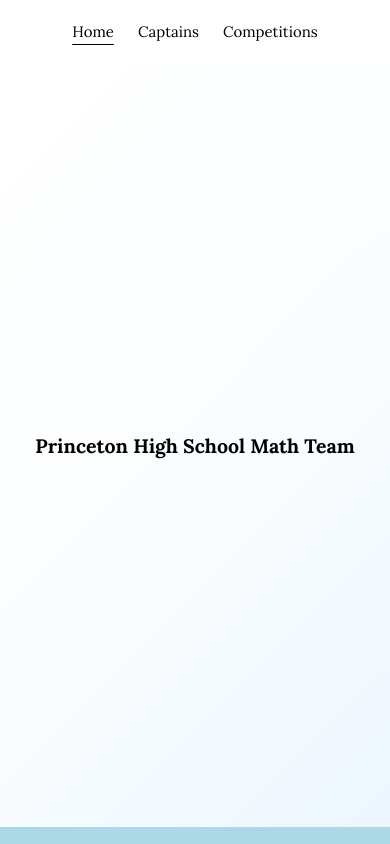
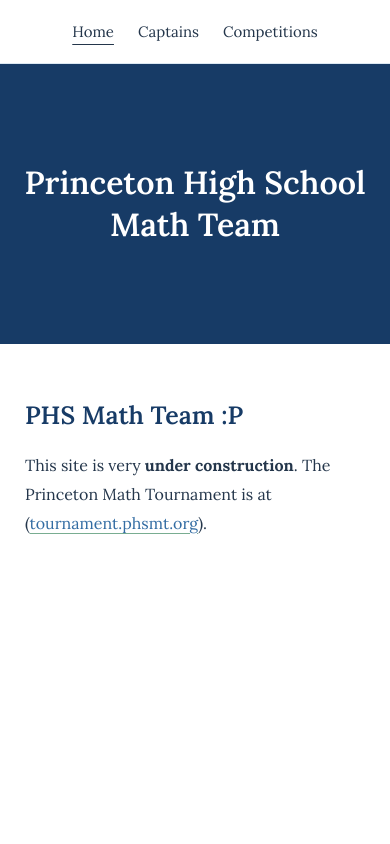
Before and after one commit to princetonhsmath/mathteam, a plain HTML site: page index.html in a window 390 px wide. Shown: the top 844 px of the page. Drawn offline with Linux system fonts and the light colour scheme.

Commit message:
:P
Refactor CSS variables and styles for improved layout and design consistency.

```diff
--- a/styles.css
+++ b/styles.css
@@ -1,52 +1,219 @@
-:root, input, button {
-	font-family: "Lora";
+:root {
+    --navy: #173B66;
+    --blue: #326CA3;
+    --light-blue: #EAF3FB;
+    --white: #FFFFFF;
+    --green: #79AD91;
+    --dark-green: #397B59;
+    --text: #24364B;
+}
+
+html {
+    scroll-behavior: smooth;
 }
 
 body {
-	margin:0;
+    margin: 0;
+    font-family: 'Lora', serif;
+    color: var(--text);
+    background: var(--white);
 }
 
-section#hero {
-	height:calc(100vh - max(5rem, 5vh));
-	width:100vw;
-	min-height: 5rem;
+.navbar {
+    display: flex;
+    justify-content: space-between;
+    align-items: center;
+    padding: 24px 50px;
+    background: var(--white);
+    border-bottom: 1px solid #DCE8F2;
+}
 
-	display: flex;
-	align-items: center;
-	justify-content: center;
+.navbar-brand {
+    font-family: 'Lora', serif;
+    font-size: 20px;
+    font-weight: 700;
+    color: var(--navy);
+    text-decoration: none;
+}
 
-	position: relative;
+.navbar-links {
+    display: flex;
+    align-items: center;
+    gap: 35px;
+}
 
-	background: linear-gradient(
-		135deg,
-		#ffffff 0%,
-		#fafdff 55%,
-		#edf6ff 100%
-	);
+.navbar-links a {
+    font-family: 'Lora', serif;
+    color: var(--navy);
+    font-size: 16px;
+    font-weight: 600;
+    text-decoration: none;
+    transition: color 0.2s ease;
+}
+
+.navbar-links a:hover {
+    color: var(--dark-green);
+}
+
+#hero {
+    position: relative;
+    display: flex;
+    justify-content: center;
+    align-items: center;
+    min-height: 360px;
+    padding: 60px 24px;
+    background: var(--navy);
+    color: var(--white);
+    text-align: center;
+    overflow: hidden;
+    box-sizing: border-box;
 }
 
 #hero h1 {
-	font-size: calc(min(10vh, 5vw));
+    position: relative;
+    z-index: 1;
+    font-size: clamp(32px, 5vw, 54px);
+    font-weight: 600;
+    line-height: 1.3;
+    max-width: 900px;
+    margin: 0;
 }
 
-section.body-section {
-	background:lightblue;
-	padding-block:2rem;
-	padding-inline: 1rem;
+#hero .funky-anim {
+    position: absolute;
+    inset: 0;
+    width: 100%;
+    height: 100%;
+    pointer-events: none;
 }
 
-canvas.funky-anim {
-	position: absolute;
-	inset:0;
-	/* background:red; */
-	width:100%;
-	height: 100%;
-	z-index:-1;
+.body-section {
+    box-sizing: border-box;
+    width: 100%;
+    max-width: none;
+    margin: 0;
+    padding: 75px max(28px, calc((100% - 900px) / 2));
 }
 
-a {
-	color: rgb(0, 136, 255);
-	&:hover {
-		font-weight: bold;
-	}
+.body-section h2 {
+    color: var(--navy);
+    font-size: clamp(25px, 3vw, 34px);
+    font-weight: 600;
+    margin: 0 0 25px;
 }
+
+.body-section p {
+    font-size: 16px;
+    line-height: 1.9;
+    margin: 0 0 20px;
+}
+
+.body-section a {
+    color: var(--blue);
+    text-decoration: underline;
+    text-decoration-color: var(--green);
+    text-underline-offset: 4px;
+}
+
+.body-section a:hover {
+    color: var(--dark-green);
+}
+
+#home {
+    background: var(--white);
+}
+
+#captains {
+    background: var(--light-blue);
+}
+
+.captains-list {
+    display: grid;
+    grid-template-columns: repeat(3, minmax(0, 1fr));
+    gap: 20px;
+    list-style: none;
+    padding: 0;
+    margin: 35px 0 0;
+}
+
+.captain-card {
+    background: var(--white);
+    border: 1px solid #D8E6F2;
+    border-top: 4px solid var(--green);
+    border-radius: 10px;
+    padding: 30px 15px;
+    text-align: center;
+    box-shadow: 0 4px 15px rgba(23, 59, 102, 0.04);
+}
+
+.captain-card h3 {
+    color: var(--navy);
+    font-size: 19px;
+    font-weight: 600;
+    margin: 0;
+}
+
+.captain-card p {
+    color: var(--dark-green);
+    font-size: 13px;
+    margin: 10px 0 0;
+}
+
+#competitions {
+    background: var(--white);
+}
+
+.competition-card {
+    background: var(--light-blue);
+    border-left: 5px solid var(--green);
+    border-radius: 6px;
+    padding: 25px 30px;
+    margin-top: 30px;
+}
+
+.competition-card h3 {
+    color: var(--navy);
+    font-size: 22px;
+    margin: 0 0 10px;
+}
+
+.competition-card p {
+    margin: 0;
+}
+
+@media (max-width: 700px) {
+    .navbar {
+        padding: 20px;
+        gap: 15px;
+    }
+
+    .navbar-brand {
+        font-size: 16px;
+    }
+
+    .navbar-links {
+        gap: 15px;
+    }
+
+    .navbar-links a {
+        font-size: 12px;
+    }
+
+    #hero {
+        min-height: 280px;
+        padding: 50px 20px;
+    }
+
+    .body-section {
+        padding: 55px 25px;
+    }
+
+    .captains-list {
+        grid-template-columns: 1fr;
+        gap: 15px;
+    }
+
+    .captain-card {
+        padding: 25px 15px;
+    }
+}
```
